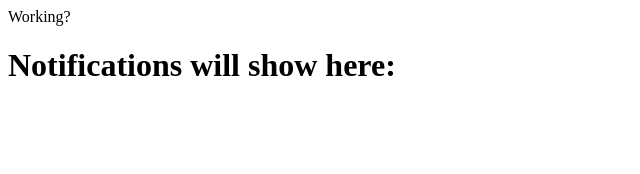
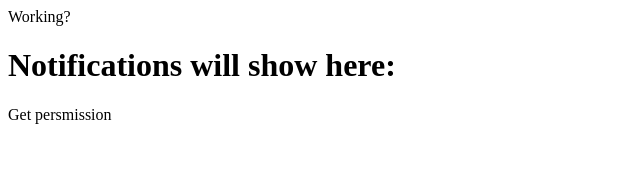
Before and after one commit to szotyi41/firebase-push-notifications, a React (Create React App) app: page / in a window 1280 px wide. Shown: the top 174 px of the page, without its empty margins (0-640 px from the left). Built offline with nearby package versions, Linux system fonts and the light colour scheme; no server answers.

Commit message:
First commit

```diff
--- a/src/firebase.js
+++ b/src/firebase.js
@@ -22,6 +22,7 @@ const firebaseMessaging = getMessaging(firebaseClient);
 
 export const requestPermission = () => {
 
+	document.body.innerHTML += 'Get persmission';
 	console.log("Requesting User Permission......");
 	Notification.requestPermission().then((permission) => {
 
--- a/src/index.js
+++ b/src/index.js
@@ -7,9 +7,11 @@ if ('serviceWorker' in navigator) {
     .register('/firebase-messaging-sw.js')
     .then((registration) => {
       console.log('Service Worker regisztrálva:', registration);
+      document.body.innerHTML += 'Service worker';
     })
     .catch((error) => {
       console.error('Service Worker regisztrálás hiba:', error);
+      document.body.innerHTML += 'Service worker error';
     });
 }
 
```
